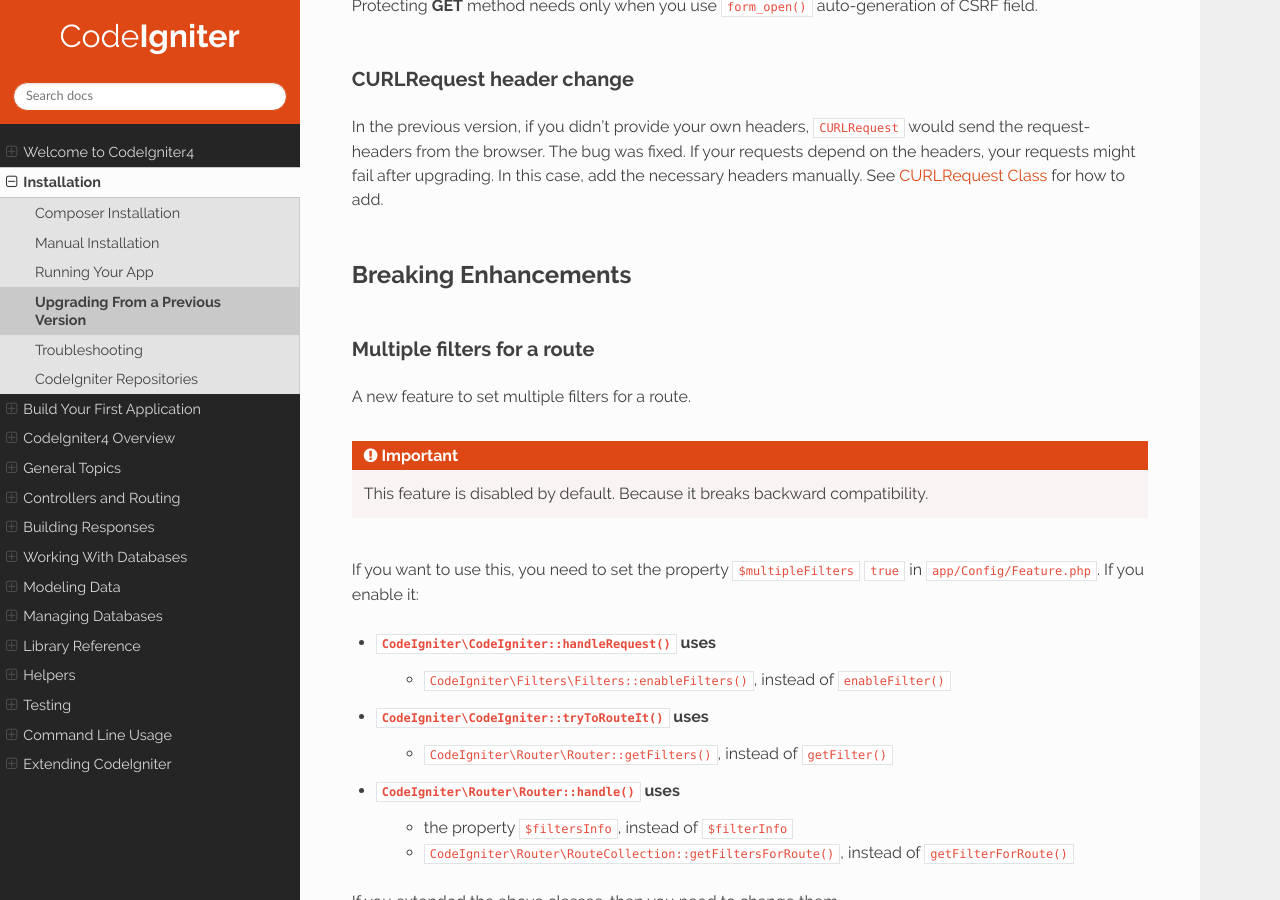
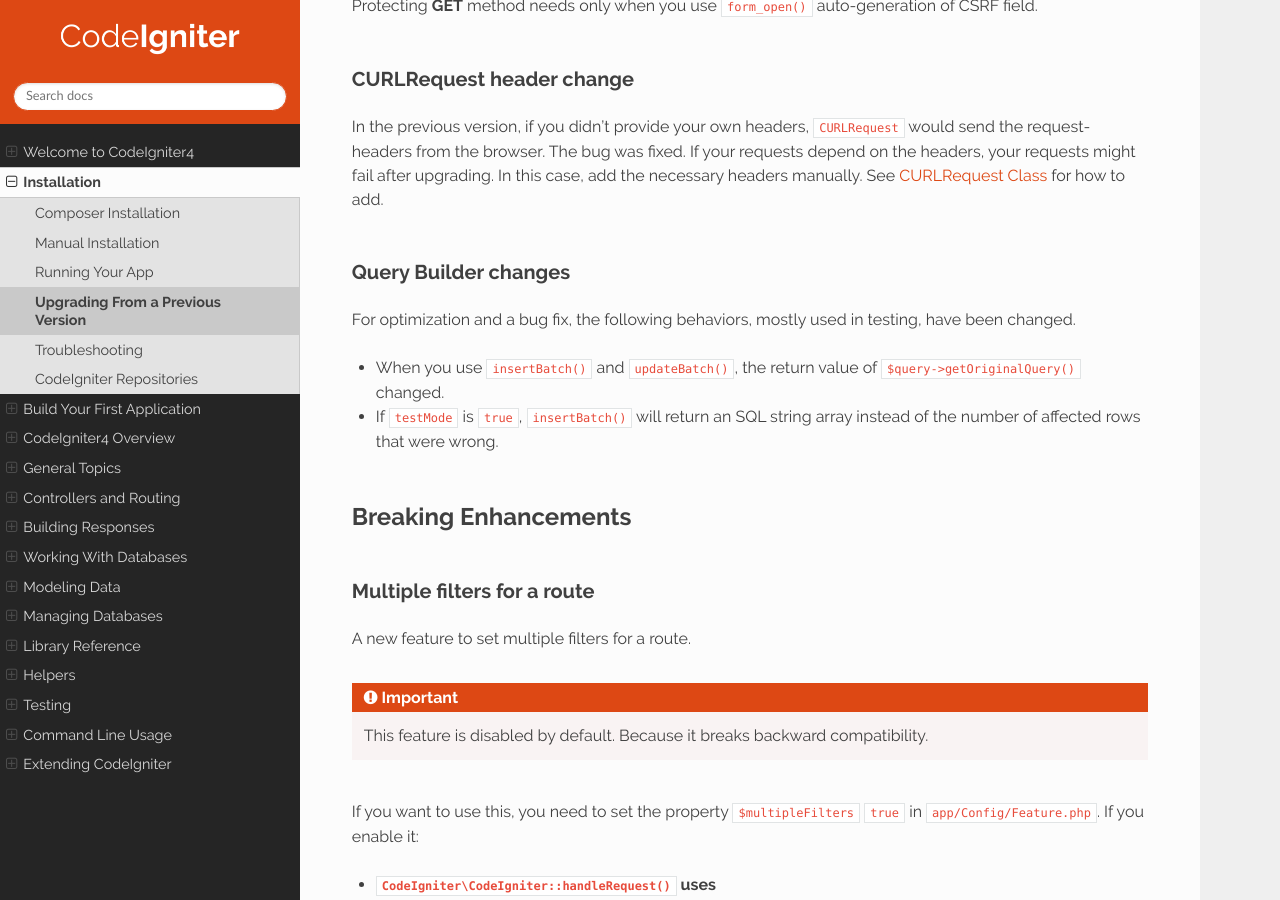
Before and after one commit to NEKOGET/ci4_user_guide_src, a Sphinx documentation site: the page built from source/installation/upgrade_415.rst, in a window 1280 px wide and 900 px high, scrolled down 1385 px. Built offline with Sphinx 7.4.7 and the Read the Docs theme 2.0.0, drawn with Linux system fonts in a browser that asks for light colours.

Commit message:
docs: add breaking changes to upgrade note

```diff
--- a/source/installation/upgrade_415.rst
+++ b/source/installation/upgrade_415.rst
@@ -61,6 +61,14 @@ The bug was fixed. If your requests depend on the headers, your requests might f
 In this case, add the necessary headers manually.
 See `CURLRequest Class <../libraries/curlrequest.html#headers>`_ for how to add.
 
+Query Builder changes
+---------------------
+
+For optimization and a bug fix, the following behaviors, mostly used in testing, have been changed.
+
+- When you use ``insertBatch()`` and ``updateBatch()``, the return value of ``$query->getOriginalQuery()`` changed.
+- If ``testMode`` is ``true``, ``insertBatch()`` will return an SQL string array instead of the number of affected rows that were wrong.
+
 Breaking Enhancements
 =====================
 
```
